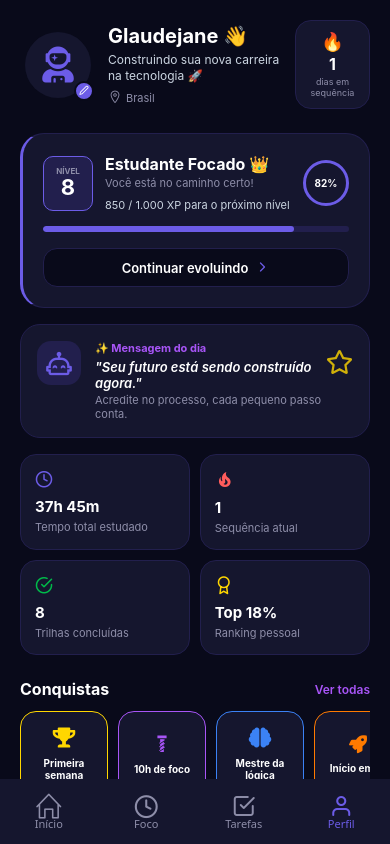
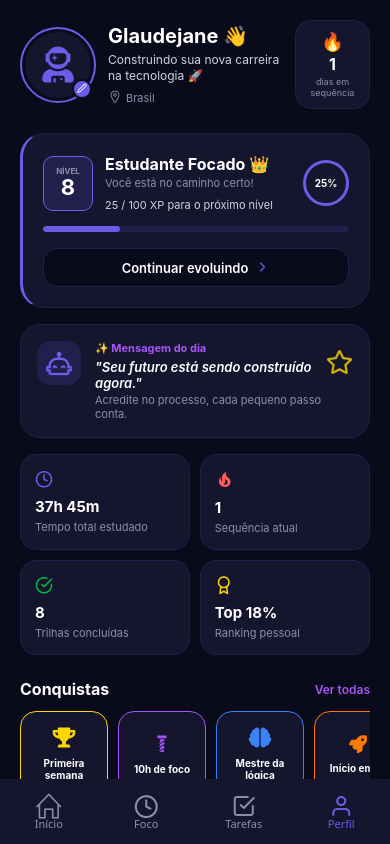
Before and after one commit to Glaudejane/StudyFlow, a React Native app: screen /Perfil in a window 390 px wide. Built offline with nearby package versions, Linux system fonts and the light colour scheme.

Commit message:
Corrige anel do avatar e progresso de XP no card de nivel do Perfil

```diff
--- a/screens/ProfileScreen.js
+++ b/screens/ProfileScreen.js
@@ -11,6 +11,9 @@ export default function ProfileScreen() {
 
     // 🏆 O nível é sempre CALCULADO a partir do XP — nunca fica desatualizado
     const level = Math.floor(xp / 100) + 1;
+
+    // 📊 Quanto de XP já foi ganho DENTRO do nível atual (sempre de 0 a 99)
+    const xpNoNivelAtual = xp % 100;
 
     const loadProfileData = useCallback(async () => {
         try {
@@ -72,19 +75,19 @@ export default function ProfileScreen() {
                         <View style={styles.levelTexts}>
                             <Text style={styles.levelTitle}>Estudante Focado 👑</Text>
                             <Text style={styles.levelSubtitle}>Você está no caminho certo!</Text>
-                            <Text style={styles.xpProgressNumbers}>850 / 1.000 XP para o próximo nível</Text>
+                            <Text style={styles.xpProgressNumbers}>{xpNoNivelAtual} / 100 XP para o próximo nível</Text>
                         </View>
 
                         {/* Simulação do Círculo de 82% */}
                         <View style={styles.circularProgressSimulated}>
-                            <Text style={styles.circularPercentText}>82%</Text>
+                            <Text style={styles.circularPercentText}>{xpNoNivelAtual}%</Text>
                         </View>
                     </View>
 
                     {/* Barra de progresso horizontal roxa */}
                     <View style={styles.horizontalTrackContainer}>
-                        <View style={[styles.horizontalBarFill, { width: "82%" }]} />
-                        <Text style={styles.horizontalPercentLabel}>82%</Text>
+                        <View style={[styles.horizontalBarFill, { width: `${xpNoNivelAtual}%` }]} />
+                        <Text style={styles.horizontalPercentLabel}>{xpNoNivelAtual}%</Text>
                     </View>
 
                     <TouchableOpacity style={styles.continueButton} activeOpacity={0.8}>
@@ -225,8 +228,7 @@ const styles = StyleSheet.create({
         width: 76,
         height: 76,
         borderRadius: 38,
-        borderVerticalWidth: 2,
-        borderHorizontalWidth: 2,
+        borderWidth: 2,
         borderColor: "#6C5CE7",
         justifyContent: "center",
         alignItems: "center",
```
